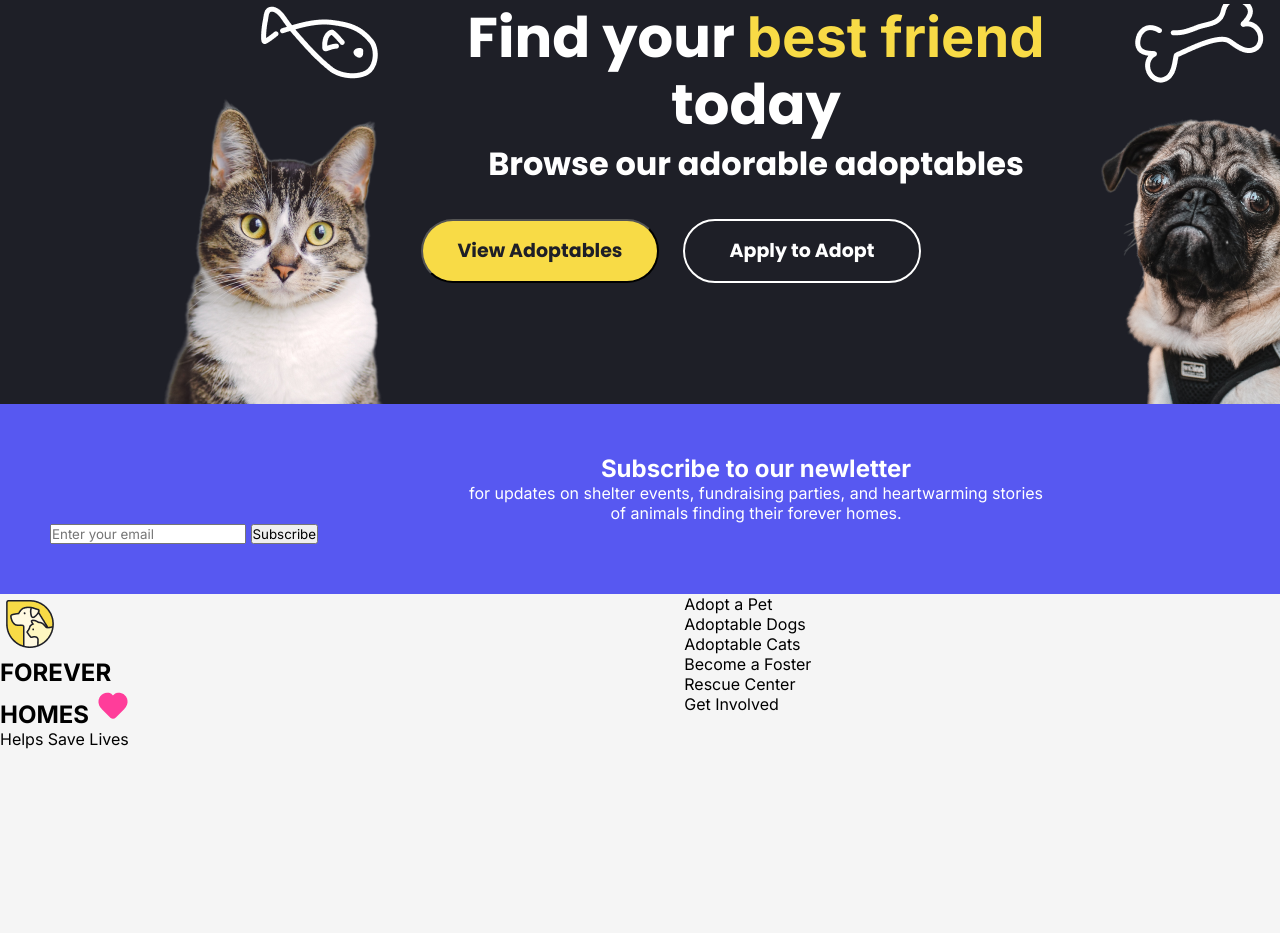
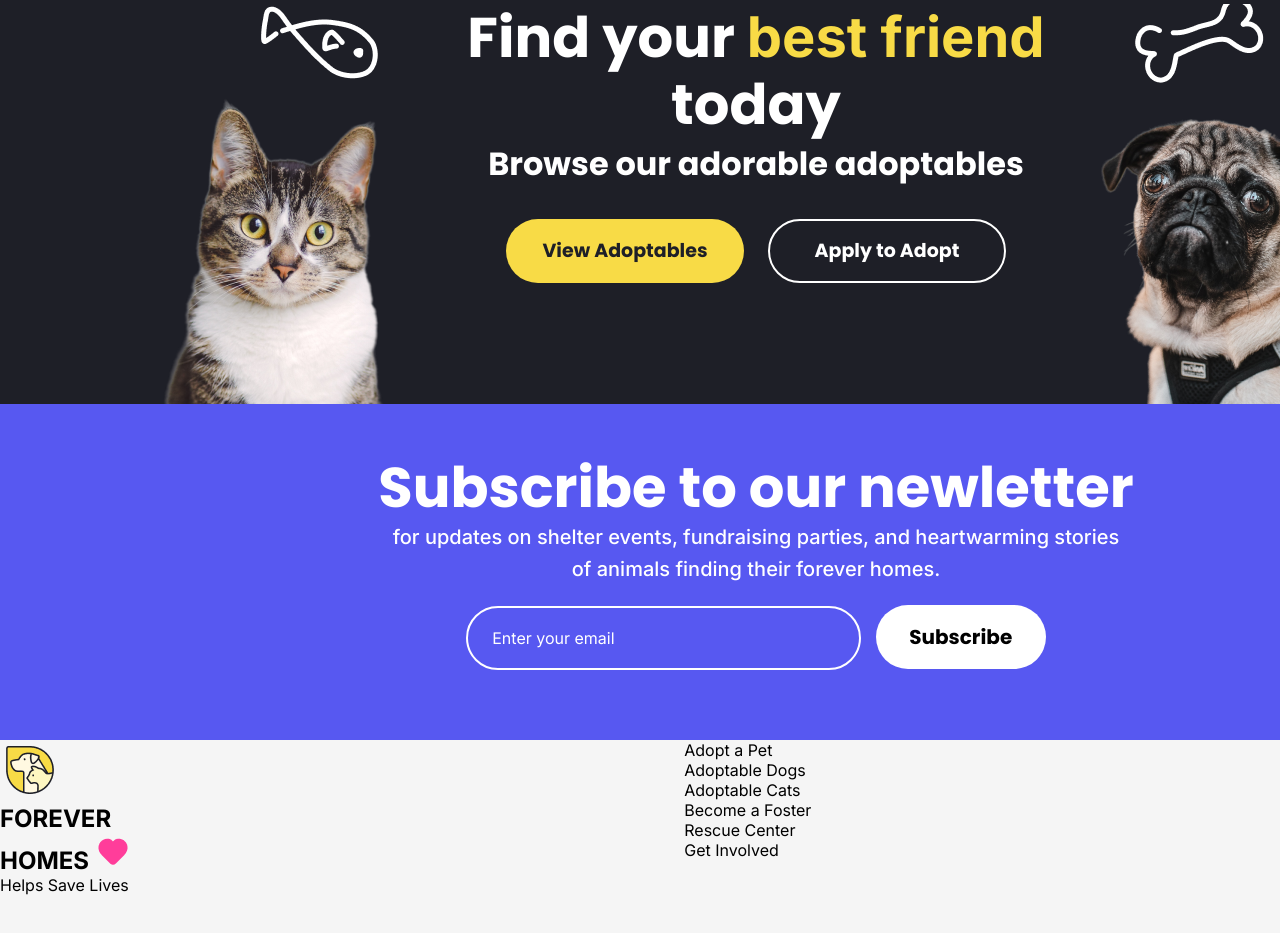
Before and after one commit to GuiRibeiro52/Forever-Homes, a plain HTML site: page index.html in a window 1280 px wide. Shown: the part 2904-3837 px from the top of the page. Drawn offline with Linux system fonts and the light colour scheme.

Commit message:
secao subscribe

```diff
--- a/index.html
+++ b/index.html
@@ -208,17 +208,14 @@
         <!--INICIO DA SESSAO SUBSCRIBE-->
         <section class="subscribe">
             <div class="interface">
-                <h1 class="titulo">
+                <h1>
                     Subscribe to our newletter
                 </h1>
                 <p>for updates on shelter events, fundraising parties, and heartwarming stories <br>of animals finding their forever homes.</p>
-                <div class="flex">
-                    <form action="">
-                        <input type="text" placeholder="Enter your email">
-                        <input type="button" value="Subscribe">
-                    </form>
-                </div>
-
+                <form class="formulario" action="">
+                    <input type="text" placeholder="Enter your email">
+                    <button class="btn-sub">Subscribe</button>
+                </form>
             </div>
         </section>
         <!-- FIM DA SESSAO SUBSCRIBE-->
--- a/style.css
+++ b/style.css
@@ -348,6 +348,7 @@ h1 span{
 
 .btns{
     display: flex;
+    justify-content: center;
     gap: 24px;
 }
 .btn-view1{
@@ -362,6 +363,7 @@ h1 span{
     line-height: 28px;
     color: #1e1f27;
     background-color: #f8db46;
+    border: none;
 }
 
 .btn-view2{
@@ -394,3 +396,57 @@ h1 span{
     justify-content: center;
     align-items: center;
 }
+
+.subscribe h1{
+    font-family: poppins;
+    font-weight: 700;
+    font-size: 56px;
+    line-height: 67.2px;
+    text-align: center;
+
+}
+
+.subscribe p{
+    font-weight: 500;
+    font-size: 20px;
+    line-height: 32px;
+    text-align: center;
+}
+
+.formulario {
+    justify-content: center;
+    align-items: center;
+    padding: 20px;
+    border-radius: 40px;
+}
+
+.formulario input[type="text"] {
+    padding: 16px 24px;
+    border: 2px solid #fff;
+    border-radius: 40px;
+    outline: none;
+    font-size: 16px;
+    width: 395px;
+    height: 64px;
+    margin-right: 10px;
+    background-color: #5758f1;
+    color: #fff;
+}
+
+.formulario input::placeholder{
+    color: white;
+}
+
+.btn-sub{
+    width: 170px;
+    height: 64px;
+    border-radius: 32px;
+    border: none;
+    padding: 16px 32px;
+    gap: 8px;
+    background-color: #fff;
+    font-family: poppins;
+    font-weight: 700;
+    font-size: 20px;
+    line-height: 32px;
+}
```
